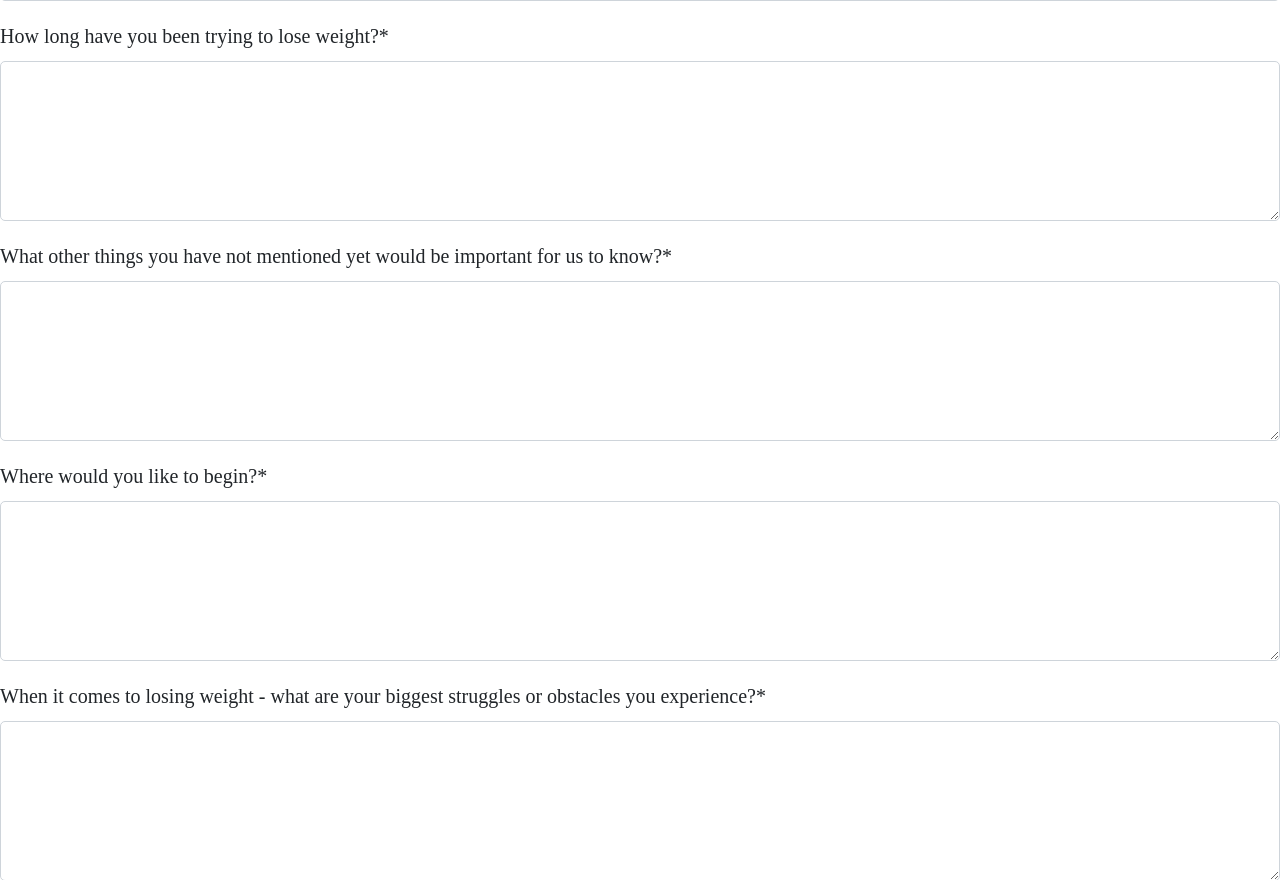
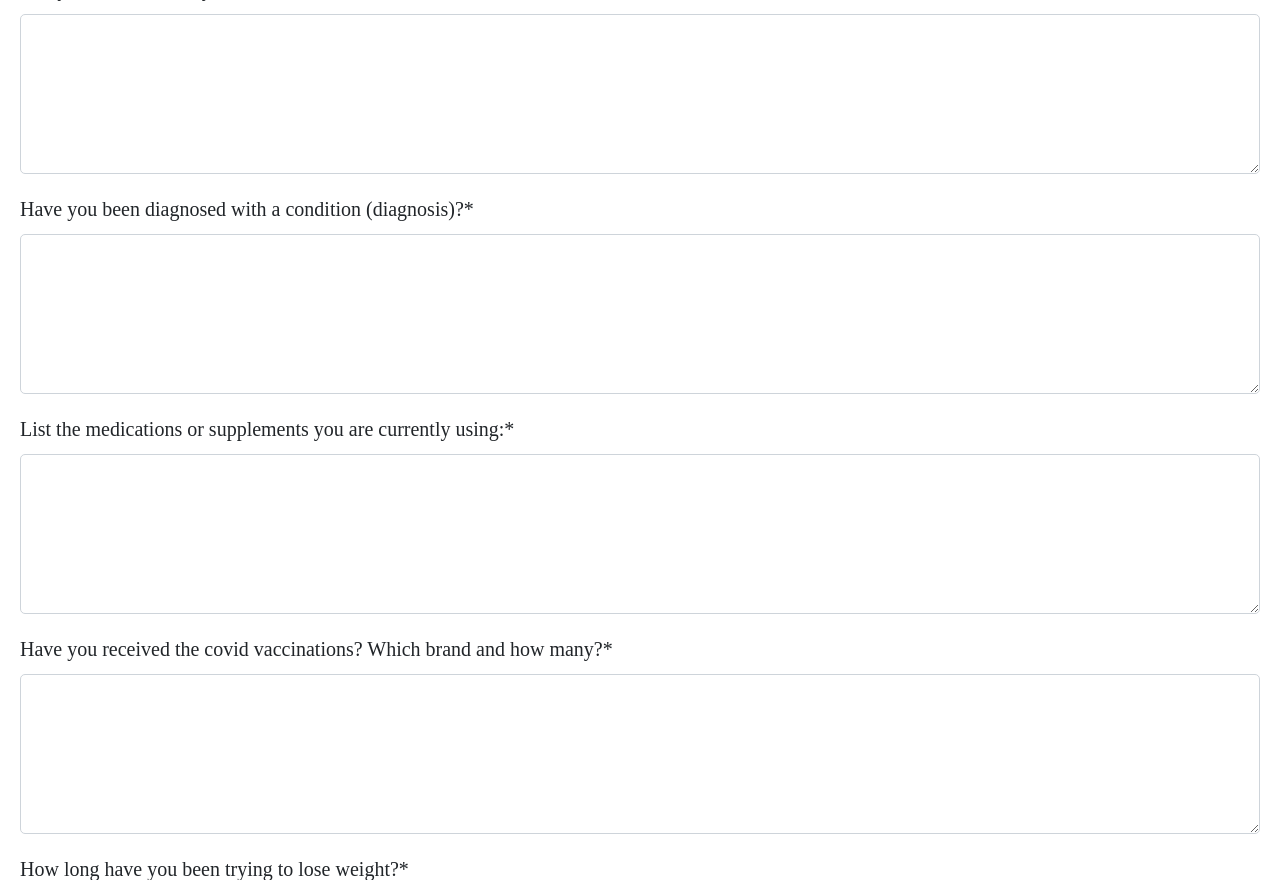
Before and after one commit to Tjorriemorrie/phytolean, a Django app: page /book-discovery-session in a window 1280 px wide. Shown: the part 3078-3958 px from the top of the page. Run offline with Django 3.2, Linux system fonts and the light colour scheme; some libraries are stand-ins or nearby versions; some web fonts are replaced.

Commit message:
form questions

```diff
--- a/main/forms.py
+++ b/main/forms.py
@@ -5,7 +5,7 @@
 
 from captcha.fields import CaptchaField
 from crispy_forms.helper import FormHelper
-from crispy_forms.layout import Submit, Layout, Field, Fieldset, Div
+from crispy_forms.layout import Submit, Layout, Field, Fieldset, Div, HTML
 from crispy_forms.utils import TEMPLATE_PACK
 from django import forms
 from django.utils.timezone import now
@@ -81,6 +81,9 @@
                 Field('expectation'),
                 Field('driver'),
                 Field('elaboration'),
+                Field('diagnosis'),
+                Field('medications'),
+                Field('vaccinations'),
                 Field('duration'),
                 Field('expansion'),
                 Field('priorities'),
@@ -120,6 +123,7 @@
                 Field('punctual'),
             ),
             Field('captcha'),
+            HTML('<br/><p style="color: var(--clr-phytolean)"><strong>All information will be kept confidential.</strong></p>'),
         )
 
         self.helper.add_input(Submit('submit', 'Submit'))
--- a/main/models.py
+++ b/main/models.py
@@ -75,6 +75,12 @@
         verbose_name='What would you like to achieve? How do you want to feel? What do you want to be doing differently?')
     elaboration = models.TextField(
         verbose_name='Can you tell me about your situation?')
+    diagnosis = models.TextField(
+        verbose_name='Have you been diagnosed with a condition (diagnosis)?')
+    medications = models.TextField(
+        verbose_name='List the medications or supplements you are currently using:')
+    vaccinations = models.TextField(
+        verbose_name='Have you received the covid vaccinations? Which brand and how many?')
     duration = models.TextField(
         verbose_name='How long have you been trying to lose weight?')
     expansion = models.TextField(
--- a/main/templates/main/discovery.html
+++ b/main/templates/main/discovery.html
@@ -4,6 +4,11 @@
 {% block title %}Book Your Free Discovery Session - {{ block.super }}{% endblock %}
 
 {% block content %}
+<div class="container-fluid">
+
+    {% include 'main/navbar.html' with nav=nav %}
+
+    <div class="container-fluid big-body">
 
         <h3>Book Your Free Discovery Session</h3>
         <p>Please complete the booking form below for your free discovery session!</p>
@@ -13,4 +18,10 @@
         {{ form.errors }}
         {% crispy form %}
 
+
+    </div>
+    <br/>
+
+    {% include 'main/footer.html' %}
+</div>
 {% endblock %}
--- a/phytolean/settings.py
+++ b/phytolean/settings.py
@@ -229,4 +229,4 @@
 EMAIL_TO = [email_address]
 
 
-SCHEDULE_ENABLED = False
+SCHEDULE_ENABLED = True
```
Also changed, not shown: main/templates/main/contact.html (+6 -5 lines), 1 other file. Lines whose indentation alone changed are shown as unchanged.
